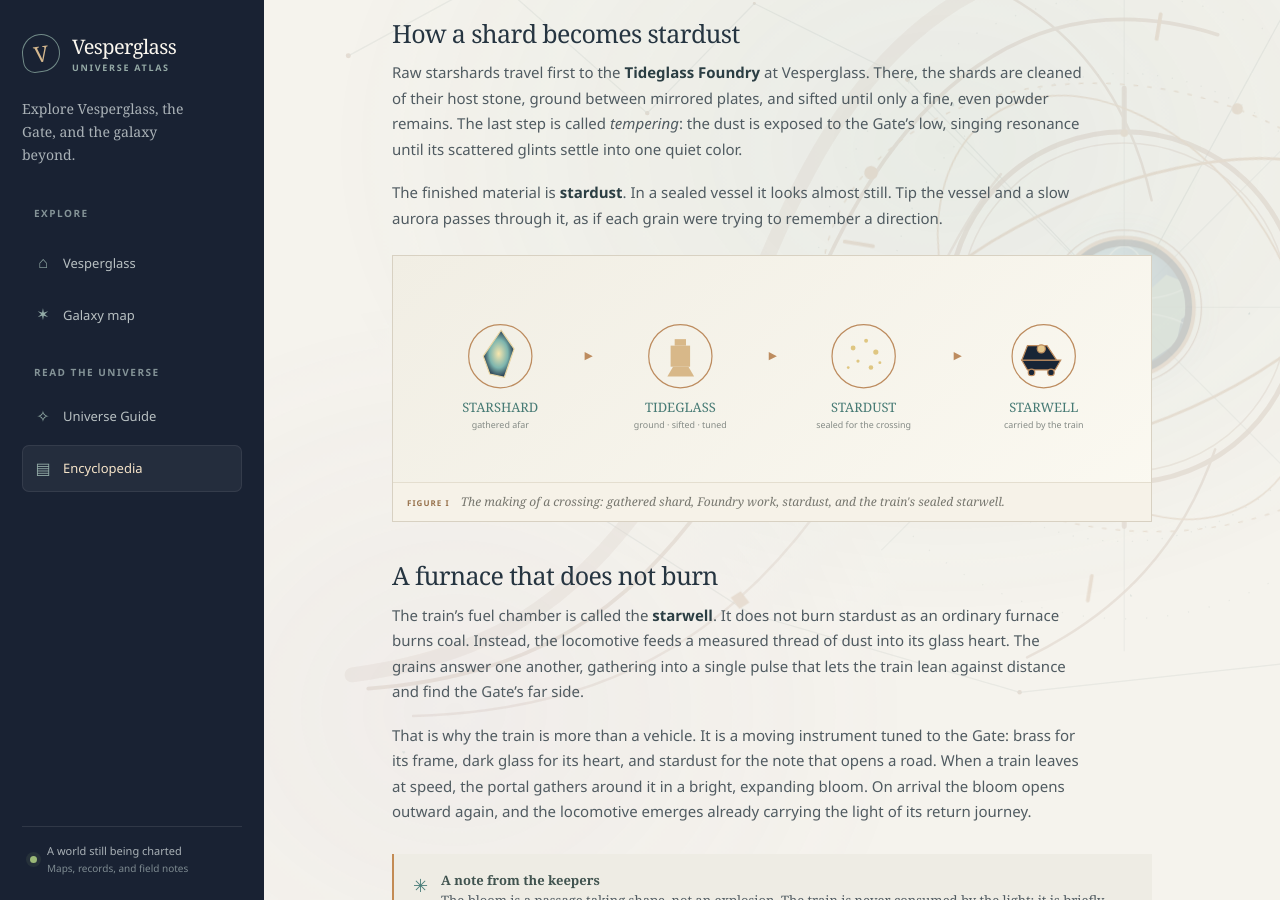
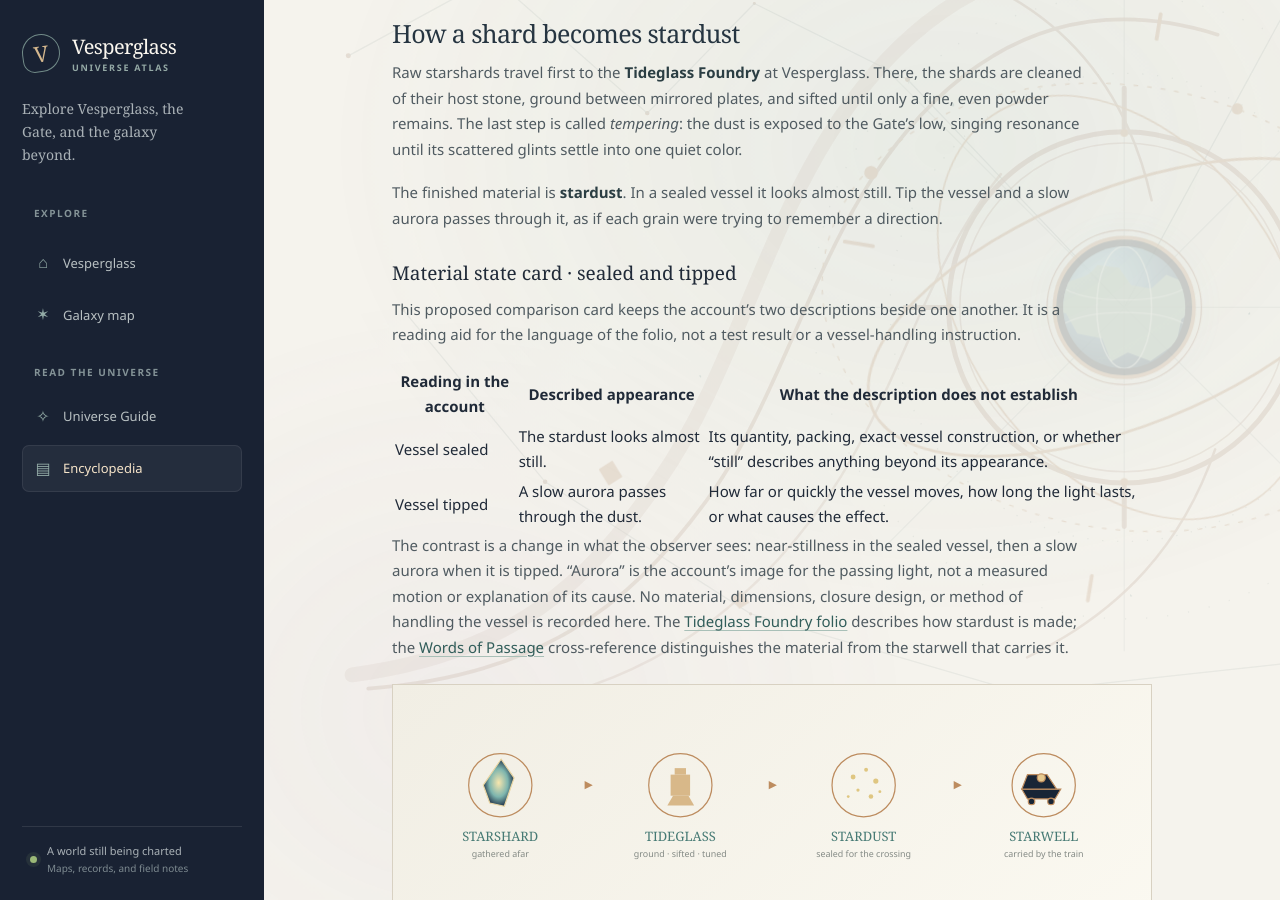
Before and after one commit to vesperglass/vesperglass.github.io, a Jekyll site: the page built from library/starshards.md, in a window 1280 px wide and 900 px high, scrolled down 3860 px. Built offline with Jekyll 4.4.1, drawn with Linux system fonts in a browser that asks for light colours.

```diff
--- a/assets/site.js
+++ b/assets/site.js
@@ -4,7 +4,7 @@
     { title: "Galaxy Chart", url: "/explore/#galaxy", summary: "Consult the stars and read about the planets in their systems.", terms: "galaxy stars planets systems exploration survey worlds map" },
     { title: "Universe Guide", url: "/universe/", summary: "A guide to known space, materials, vessels, and the train's passage through the Gate.", terms: "universe guide atlas galaxy worlds systems starshards stardust train expeditions" },
     { title: "Universe Encyclopedia", url: "/library/", summary: "An illustrated reference to the places, materials, and journeys of Vesperglass.", terms: "library encyclopedia atlas universe reference book" },
-    { title: "Starshards & the Gate Train", url: "/library/starshards/", summary: "How starshards become stardust, and how the Gate train carries it between worlds.", terms: "starshard stardust fuel train portal gate tideglass foundry galaxy resource" },
+    { title: "Starshards & the Gate Train", url: "/library/starshards/", summary: "How starshards become stardust, including the sealed-vessel and tipped-vessel descriptions, and how the Gate train carries it between worlds.", terms: "starshard stardust sealed vessel tipped aurora fuel train portal gate tideglass foundry galaxy resource" },
     { title: "Vesperglass Workshop", url: "/library/workshop/", summary: "The central home platform and a place to prepare for the wider universe.", terms: "workshop home making gathering table tools" },
     { title: "Threshold House", url: "/library/threshold-house/", summary: "A quiet place at the edge of arrival and passage.", terms: "threshold house arrival passage shelter" },
     { title: "Tideglass Foundry", url: "/library/tideglass-foundry/", summary: "The making of stardust from starshards and the tools of the Foundry.", terms: "tideglass foundry starshards stardust refining craft mill" },
@@ -13,6 +13,7 @@
     { title: "Star Archive", url: "/library/star-archive/", summary: "A reference room for the knowledge of the sky, with a proposed chart and margin-mark legend.", terms: "star archive books maps memory library Unfixed Meridian annotations uncertain reading unverified place" },
     { title: "The Vesperglass Gate", url: "/library/vesperglass-gate/", summary: "The detached portal platform and its passage into the Galaxy.", terms: "vesperglass gate portal transit galaxy ring" },
     { title: "Vesperglass Train Dock", url: "/library/train-dock/", summary: "A clear landing apron and alongside berth for the Gate train.", terms: "train dock berth station locomotive platform train" },
+    { title: "Vesperglass Postal Service", url: "/library/postal-service/", summary: "A proposed postal service, architectural seal, and first interpretive stamp issue.", terms: "postal service post postage stamp seal mail correspondence letter Gate Workshop Tideglass Foundry" },
     { title: "Words of Passage", url: "/library/words-of-passage/", summary: "A reference to stardust, the starwell, Gate bloom, the Train Dock guide path, and reader pronunciation cues.", terms: "stardust starwell gate bloom guide path passage train dock pronunciation how to say stress syllables Vesperglass Tideglass" }
   ];
   const dialog = document.getElementById("search-dialog");
--- a/library/starshards.md
+++ b/library/starshards.md
@@ -79,6 +79,17 @@
 
 The finished material is **stardust**. In a sealed vessel it looks almost still. Tip the vessel and a slow aurora passes through it, as if each grain were trying to remember a direction.
 
+### Material state card · sealed and tipped
+
+This proposed comparison card keeps the account's two descriptions beside one another. It is a reading aid for the language of the folio, not a test result or a vessel-handling instruction.
+
+| Reading in the account | Described appearance | What the description does not establish |
+| --- | --- | --- |
+| Vessel sealed | The stardust looks almost still. | Its quantity, packing, exact vessel construction, or whether “still” describes anything beyond its appearance. |
+| Vessel tipped | A slow aurora passes through the dust. | How far or quickly the vessel moves, how long the light lasts, or what causes the effect. |
+
+The contrast is a change in what the observer sees: near-stillness in the sealed vessel, then a slow aurora when it is tipped. “Aurora” is the account's image for the passing light, not a measured motion or explanation of its cause. No material, dimensions, closure design, or method of handling the vessel is recorded here. The [Tideglass Foundry folio]({{ '/library/tideglass-foundry/' | relative_url }}) describes how stardust is made; the [Words of Passage]({{ '/library/words-of-passage/' | relative_url }}) cross-reference distinguishes the material from the starwell that carries it.
+
 <figure class="fuel-diagram" aria-labelledby="fuel-diagram-caption">
   <svg viewBox="0 0 900 260" role="img" aria-labelledby="fuel-title fuel-desc" xmlns="http://www.w3.org/2000/svg">
     <title id="fuel-title">The starshard-to-stardust fuel cycle</title>
```
Also changed, not shown: ENCYCLOPEDIA_BACKLOG.md (+9 -0 lines), library.md (+4 -0 lines), library/changelog.md (+2 -0 lines), library/postal-service.md (added, +58 -0 lines), 2 other files.
